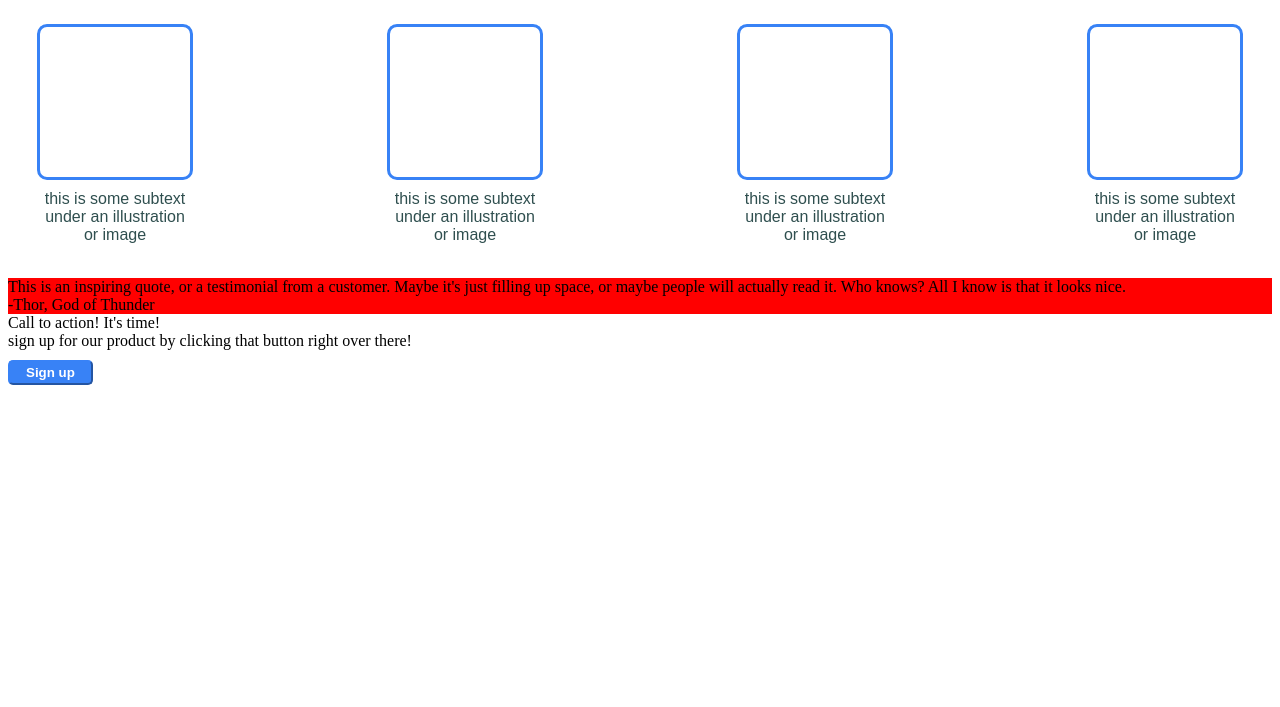
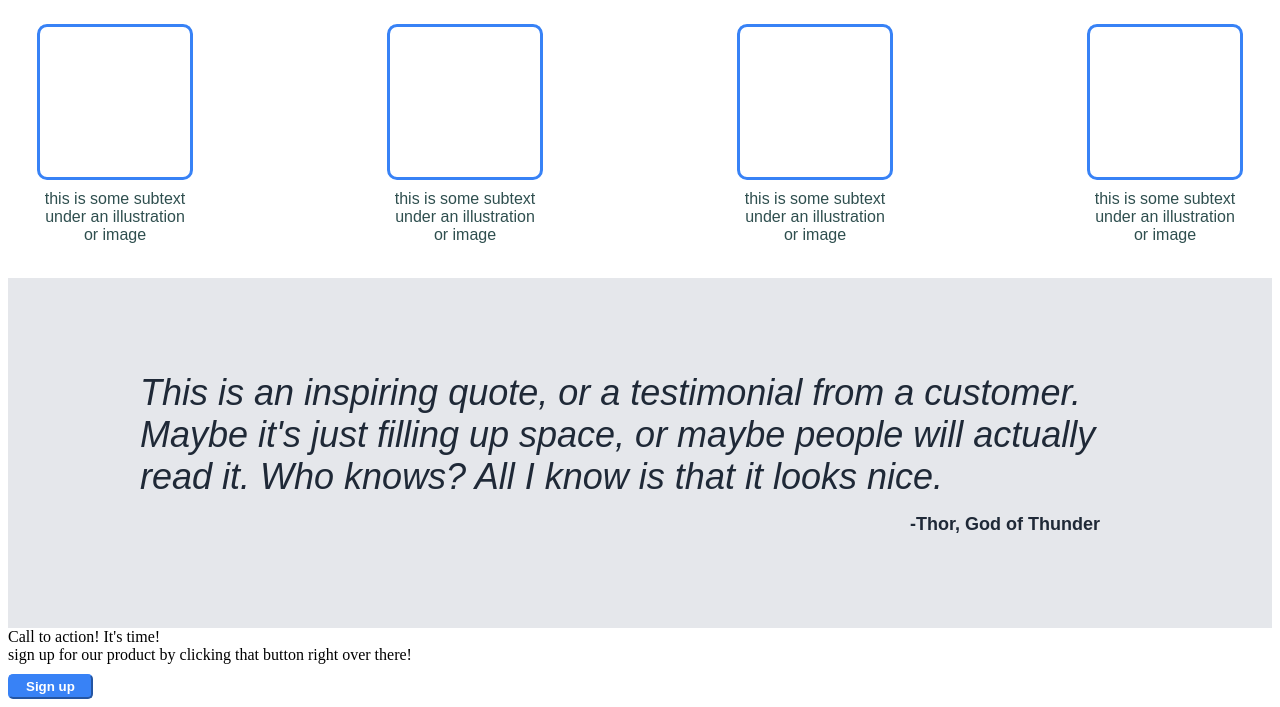
Before and after one commit to briancoco/paradise-website, a plain HTML site: page index.html in a window 1280 px wide. Shown: the part 483-1190 px from the top of the page. Before the commit the page ends 876 px from the top, so only its background shows below. Drawn offline with Linux system fonts and the light colour scheme.

Commit message:
finished formating quote section

```diff
--- a/index.html
+++ b/index.html
@@ -52,8 +52,11 @@
     </div>
 
     <div class="sec-3">
-        <div class="quote">This is an inspiring quote, or a testimonial from a customer. Maybe it's just filling up space, or maybe people will actually read it. Who knows? All I know is that it looks nice.</div>
-        <div class="author">-Thor, God of Thunder</div>
+        <div class="quote-box">
+            <div class="quote">This is an inspiring quote, or a testimonial from a customer. Maybe it's just filling up space, or maybe people will actually read it. Who knows? All I know is that it looks nice.</div>
+            <div class="author">-Thor, God of Thunder</div>
+        </div>
+
     </div>
 
     <div class="sec-4">
--- a/style.css
+++ b/style.css
@@ -127,5 +127,31 @@ button {
 }
 
 .sec-3 {
-    background-color: red;
+    background-color: #e5e7eb;
+    height: 350px;
+    display: flex;
+    flex-direction: column;
+    justify-content: center;
+    align-items: center;
 }
+.quote-box {
+    display: flex;
+    width: 1000px;
+    flex-direction: column;
+    gap: 16px;
+}
+.quote {
+    font-size: 36px;
+    color: #1f2937;
+    font-family: sans-serif;
+    font-style: italic;
+}
+
+.author {
+    align-self: flex-end;
+    font-family: sans-serif;
+    font-size: 18px;
+    font-weight: bold;
+    color: #1f2937;
+    padding-right: 40px;
+}
```
